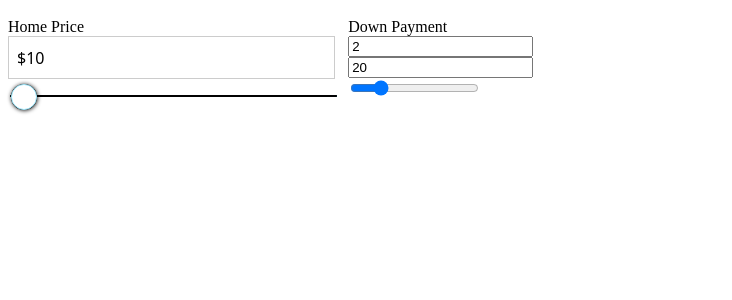
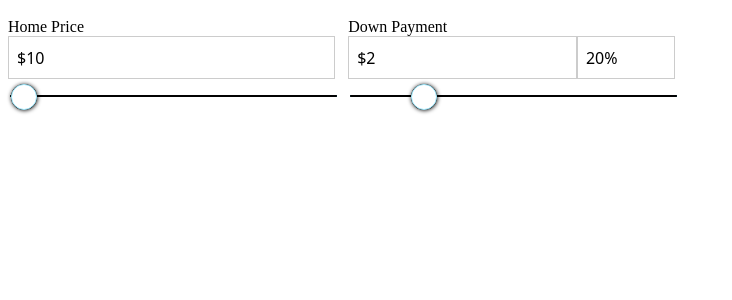
Before and after one commit to fRiend-hrsf124/costHomeOwnership-service, a React app: page / in a window 1280 px wide. Shown: the top 300 px of the page, without its empty margins (0-732 px from the left). Built offline with nearby package versions, Linux system fonts and the light colour scheme; no server answers.

Commit message:
Style CostInputDownPayment

```diff
--- a/client/components/CostInputDownPayment.jsx
+++ b/client/components/CostInputDownPayment.jsx
@@ -1,5 +1,24 @@
 import React from 'react';
-// import formatNum from '../util.currency';
+import styled from 'styled-components';
+import formatNum from '../util.currency';
+import { Box, Input, Slider } from './CostInputStyles.jsx';
+
+const Container = styled.span`
+  width: 100%;
+  flex-basis: 100%;
+  margin-top: 10px;
+`;
+
+const SplitContainer = styled.div`
+  display: flex;
+  flex-wrap: wrap;
+  justify-content: space-between;
+`;
+
+const SubContainer = styled.div`
+  width: ${(props) => props.width}%;
+  flex-basis: ${(props) => props.width}%;
+`;
 
 const DownPayment = (props) => {
   const { cost, downPay, handleDownPaySubmit } = props;
@@ -8,6 +27,11 @@ const DownPayment = (props) => {
   const [downPayForm, setDownPayForm] = React.useState(downPay);
   const [downPayDollarsForm, setDownPayDollarsForm] = React.useState(cost * (downPay / 100));
   const [downPaySlider, setDownPaySlider] = React.useState(downPay);
+  const [inputSelected, setInputSelected] = React.useState(false);
+  const [inputDollarsSelected, setInputDollarsSelected] = React.useState(false);
+
+  const inputRef = React.createRef();
+  const inputDollarsRef = React.createRef();
 
   const handleDownPayChange = (e) => {
     const nextVal = e.target.value;
@@ -35,34 +59,64 @@ const DownPayment = (props) => {
     setDownPayDollarsForm(cost * (newDownPaySlider / 100));
   };
 
-  const handleSubmit = () => {
+  const handleInputDollarsDeselect = () => {
+    setInputDollarsSelected(false);
     handleDownPaySubmit(downPayNew);
   };
 
+  const handleInputDollarsSelect = () => {
+    setInputDollarsSelected(true);
+    inputDollarsRef.current.focus();
+  };
+
+  const handleInputDeselect = () => {
+    setInputSelected(false);
+    handleDownPaySubmit(downPayNew);
+  };
+
+  const handleInputSelect = () => {
+    setInputSelected(true);
+    inputRef.current.focus();
+  };
+
   return (
-    <form onSubmit={(e) => e.preventDefault()}>
-      <label htmlFor="downPayDollars">Down Payment</label>
-      <br />
-      <input
+    <Container>
+      <span>Down Payment</span>
+      <SplitContainer>
+        <SubContainer width={70}>
+          <Box
+            onBlur={handleInputDollarsDeselect}
+            onFocus={handleInputDollarsSelect}
+          >
+            <Input
               type="text"
               id="downPayDollars"
+              ref={inputDollarsRef}
               name="downPayDollars"
-        value={downPayDollarsForm}
+              value={inputDollarsSelected ? downPayDollarsForm : formatNum(downPayDollarsForm)}
               onChange={handleDownPayDollarsChange}
-        onBlur={handleSubmit}
               onKeyDown={handleTextEnter}
             />
-      <input
+          </Box>
+        </SubContainer>
+        <SubContainer width={30}>
+          <Box
+            onBlur={handleInputDeselect}
+            onFocus={handleInputSelect}
+          >
+            <Input
               type="text"
               id="downPay"
+              ref={inputRef}
               name="downPay"
-        value={downPayForm}
+              value={inputSelected ? downPayForm : `${downPayForm}%`}
               onChange={handleDownPayChange}
-        onBlur={handleSubmit}
               onKeyDown={handleTextEnter}
             />
-      <br />
-      <input
+          </Box>
+        </SubContainer>
+      </SplitContainer>
+      <Slider
         type="range"
         id="downPaySlider"
         name="downPaySlider"
@@ -71,9 +125,9 @@ const DownPayment = (props) => {
         value={downPaySlider}
         step={1}
         onChange={handleSliderChange}
-        onMouseUp={handleSubmit}
+        onMouseUp={() => handleDownPaySubmit(downPayNew)}
       />
-    </form>
+    </Container>
   );
 };
 
```
Lines whose indentation alone changed are shown as unchanged.
